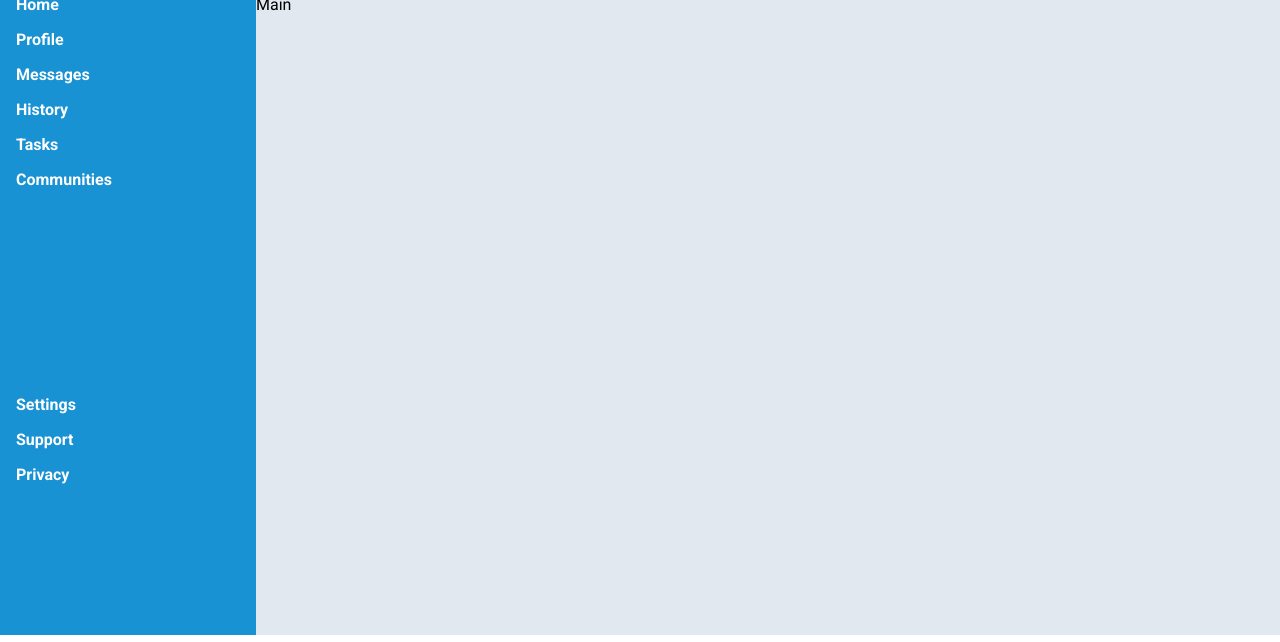
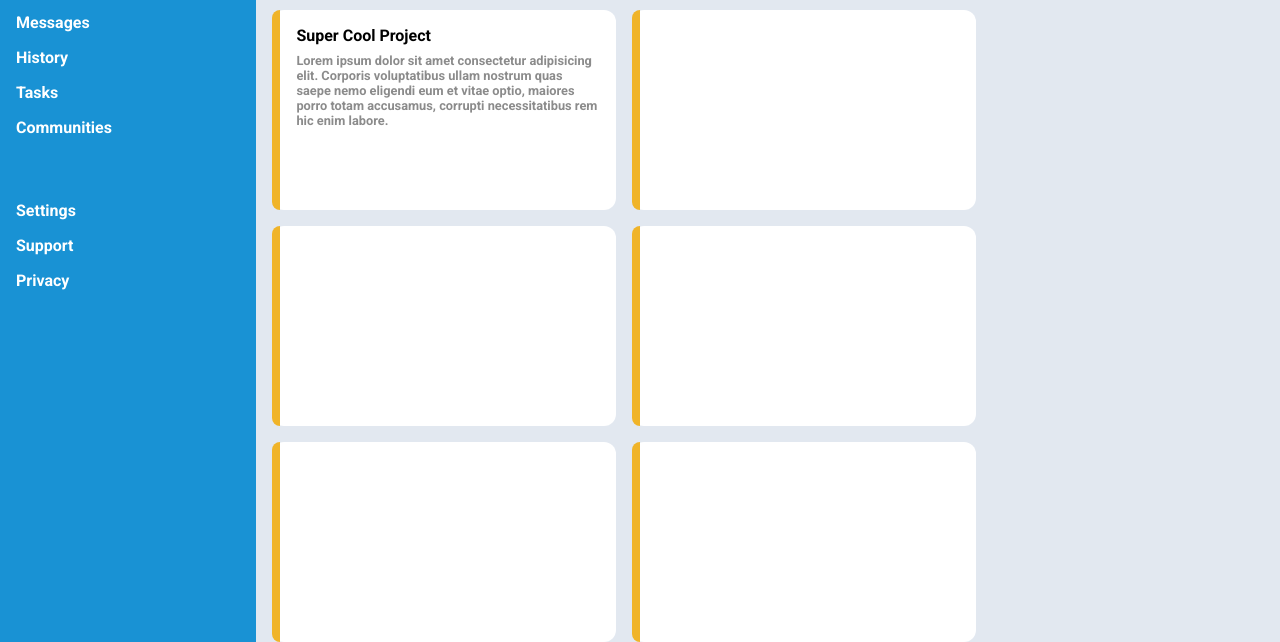
Before and after one commit to ebaek88/admin-dashboard, a plain HTML site: page index.html in a window 1280 px wide. Shown: the part 165-807 px from the top of the page. Drawn offline with Linux system fonts and the light colour scheme.

Commit message:
fix: edit sidebar position
Readjusted sidebar position so that it sticks to its
original position even when the page is scrolled down.
Also, the display of the sidebar is changed from grid
to flex.

Also, the layout of the main content has been roughly
outlined.

```diff
--- a/assets/styles.css
+++ b/assets/styles.css
@@ -25,37 +25,43 @@ ul {
 }
 
 /* sidebar */
-
 .sidebar {
   grid-row: 1 / -1;
   background-color: #1992d4;
   color: #fff;
-  display: grid;
-  grid-template-rows: 1fr 3fr 2fr;
-  row-gap: 1rem;
-  font-weight: bold;
+  position: relative;
 }
 
-.sidebar > * {
+.sidebar-content {
+  display: flex;
+  flex-direction: column;
+  row-gap: 3rem;
+  font-weight: bold;
+  position: sticky;
+  top: 0px;
+}
+
+.sidebar-content > * {
   padding-top: 1rem;
   padding-left: 1rem;
+  padding-right: 1rem;
 }
 
-.sidebar li:not(:first-child, :last-child) {
+.sidebar-content li:not(:first-child, :last-child) {
   margin: 1rem 0;
 }
 
-.sidebar a:link {
+.sidebar-content a:link {
   color: #fff;
   text-decoration: none;
 }
 
-.sidebar a:hover {
+.sidebar-content a:hover {
   text-decoration: underline;
   cursor: pointer;
 }
 
-.sidebar a:visited {
+.sidebar-content a:visited {
   text-decoration: none;
 }
 
@@ -128,6 +134,7 @@ ul {
 .user-icon-large {
   width: 3.5rem;
   height: 3.5rem;
+  margin-bottom: 6px;
 }
 
 .user-icon-large > img {
@@ -172,4 +179,53 @@ ul {
 /* main content */
 main {
   background-color: #e2e8f0;
+  display: grid;
+  grid-template-columns: 2.5fr 1fr;
+  column-gap: 1rem;
+  font-weight: bold;
 }
+
+.projects {
+  padding: 1rem 0 0 1rem;
+}
+
+.cards {
+  display: grid;
+  padding-top: 1rem;
+  grid-template-columns: repeat(auto-fit, minmax(300px, 1fr));
+  gap: 1rem 1rem;
+}
+
+.project-card {
+  background-color: #fff;
+  min-width: 300px;
+  min-height: 200px;
+  border-radius: 12px;
+  display: grid;
+  grid-template-columns: 1fr 40fr;
+}
+
+.card-flag {
+  height: 100%;
+  background-color: #f0b429;
+  border-top-left-radius: 8px;
+  border-bottom-left-radius: 8px;
+}
+
+.card-content {
+  padding: 1rem;
+}
+
+.card-content-subject {
+  font-weight: bold;
+  margin-bottom: 0.5rem;
+}
+
+.card-content-text {
+  font-size: 0.8rem;
+  color: #8b8b8b;
+}
+
+.non-projects {
+  padding-top: 1rem;
+}
--- a/index.html
+++ b/index.html
@@ -10,6 +10,7 @@
     <div class="container">
       <!-- sidebar -->
       <div class="sidebar">
+        <div class="sidebar-content">
           <div class="brand">Dashboard</div>
           <nav class="nav">
             <ul>
@@ -27,6 +28,7 @@
               <li><a href="#">Support</a></li>
               <li><a href="#">Privacy</a></li>
             </ul>
+          </div>
         </div>
       </div>
       <!-- header -->
@@ -90,7 +92,46 @@
         </div>
       </header>
       <!-- main -->
-      <main class="main">Main</main>
+      <main class="main">
+        <div class="projects">
+          Your Projects
+          <div class="cards">
+            <div class="project-card">
+              <div class="card-flag"></div>
+              <div class="card-content">
+                <div class="card-content-subject">
+                  Super Cool Project
+                </div>
+                <div class="card-content-text">
+                  Lorem ipsum dolor sit amet consectetur adipisicing elit. Corporis voluptatibus ullam nostrum quas saepe nemo eligendi eum et vitae optio, maiores porro totam accusamus, corrupti necessitatibus rem hic enim labore.
+                </div>
+                <div class="card-content-icons"></div>
+              </div>
+            </div>
+            <div class="project-card">
+              <div class="card-flag"></div>
+              <div class="card-content"></div>
+            </div>
+            <div class="project-card">
+              <div class="card-flag"></div>
+              <div class="card-content"></div>
+            </div>
+            <div class="project-card">
+              <div class="card-flag"></div>
+              <div class="card-content"></div>
+            </div>
+            <div class="project-card">
+              <div class="card-flag"></div>
+              <div class="card-content"></div>
+            </div>
+            <div class="project-card">
+              <div class="card-flag"></div>
+              <div class="card-content"></div>
+            </div>
+          </div>
+        </div>
+        <div class="non-projects">Announcements</div>
+      </main>
     </div>
   </body>
 </html>
```
Lines whose indentation alone changed are shown as unchanged.
